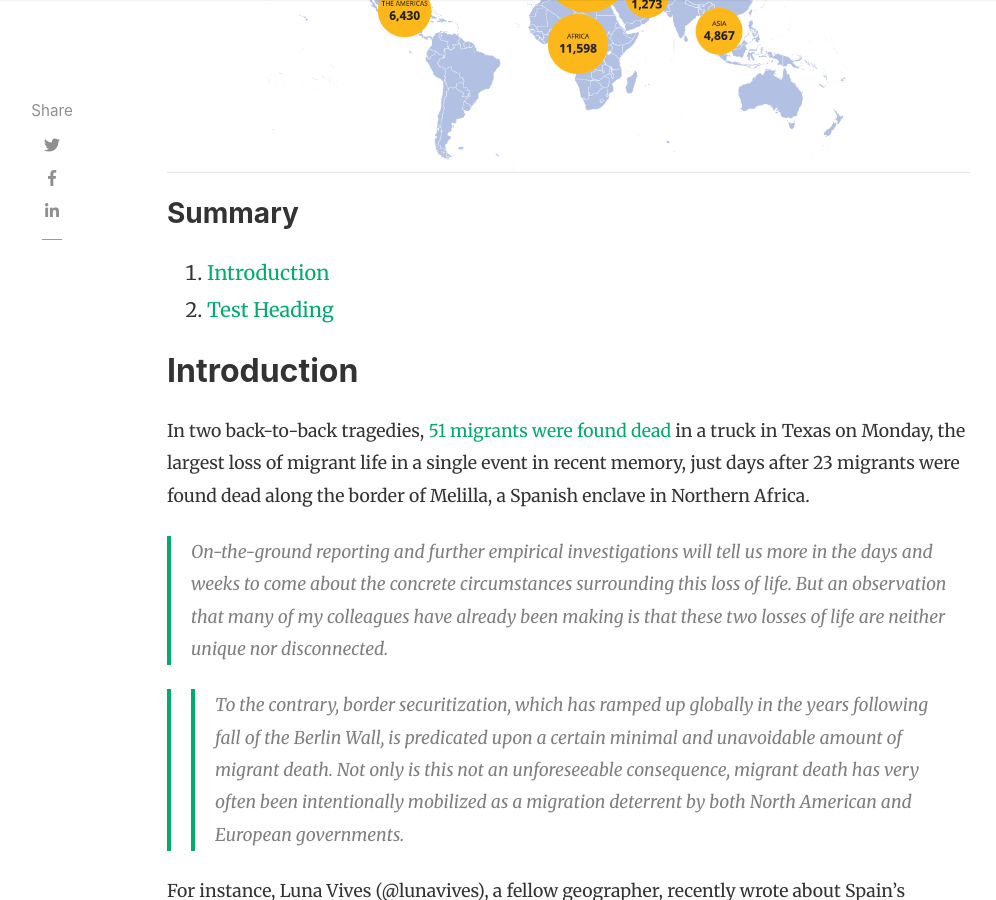
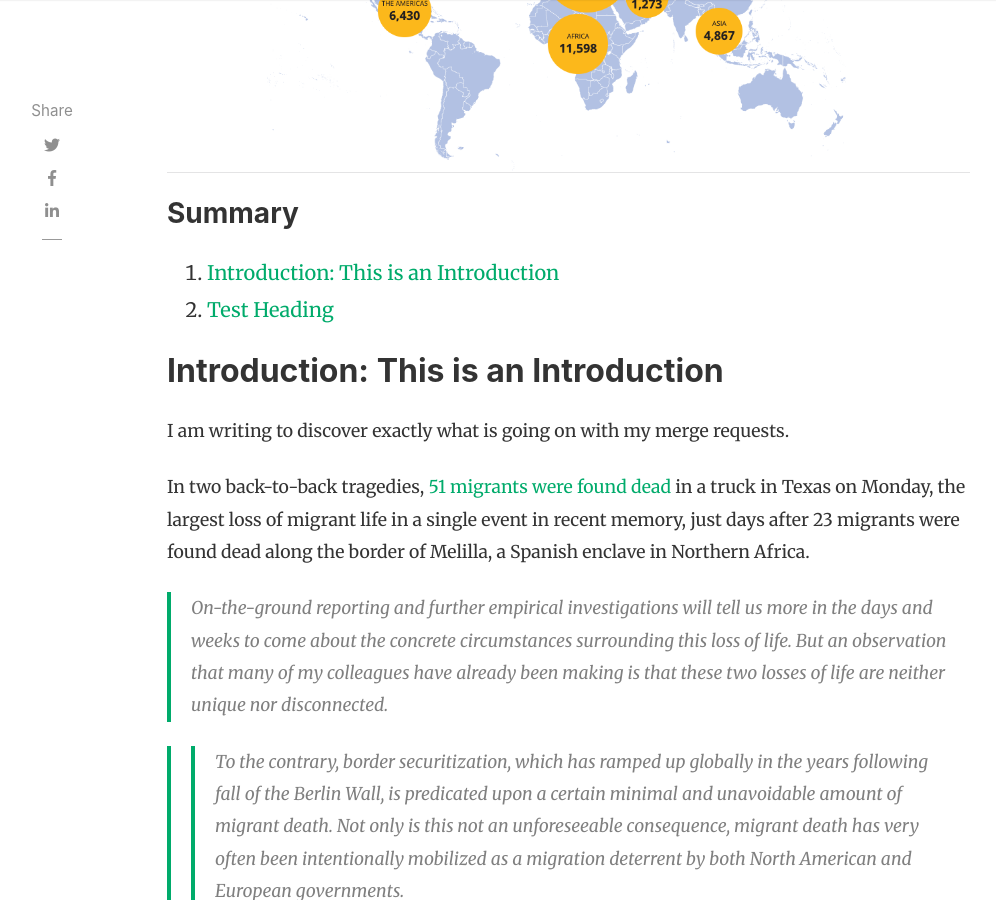
Before and after one commit to JAHqu2zyPA/mywebsite, a Jekyll site: the page built from _posts/2022-06-11-the-precarious-life.md, in a window 1280 px wide and 900 px high, scrolled down 754 px. Shown: the whole window, without its empty margins (118-1114 px from the left). Built offline with Jekyll 4.4.1, drawn with Linux system fonts in a browser that asks for light colours; nearby versions of some CDN libraries; comment, search, counter and statistics services are not loaded.

Commit message:
Changed blog post.

```diff
--- a/_posts/2022-06-11-the-precarious-life.md
+++ b/_posts/2022-06-11-the-precarious-life.md
@@ -10,7 +10,9 @@ toc: true
 published: true
 ---
 
-## Introduction
+## Introduction: This is an Introduction
+
+I am writing to discover exactly what is going on with my merge requests.
 
 In two back-to-back tragedies, [51 migrants were found dead](https://www.cbsnews.com/news/san-antonio-migrants-texas-tractor-trailer-dead-injured/){:target="_blank"} in a truck in Texas on Monday, the largest loss of migrant life in a single event in recent memory, just days after 23 migrants were found dead along the border of Melilla, a Spanish enclave in Northern Africa.
 
```
